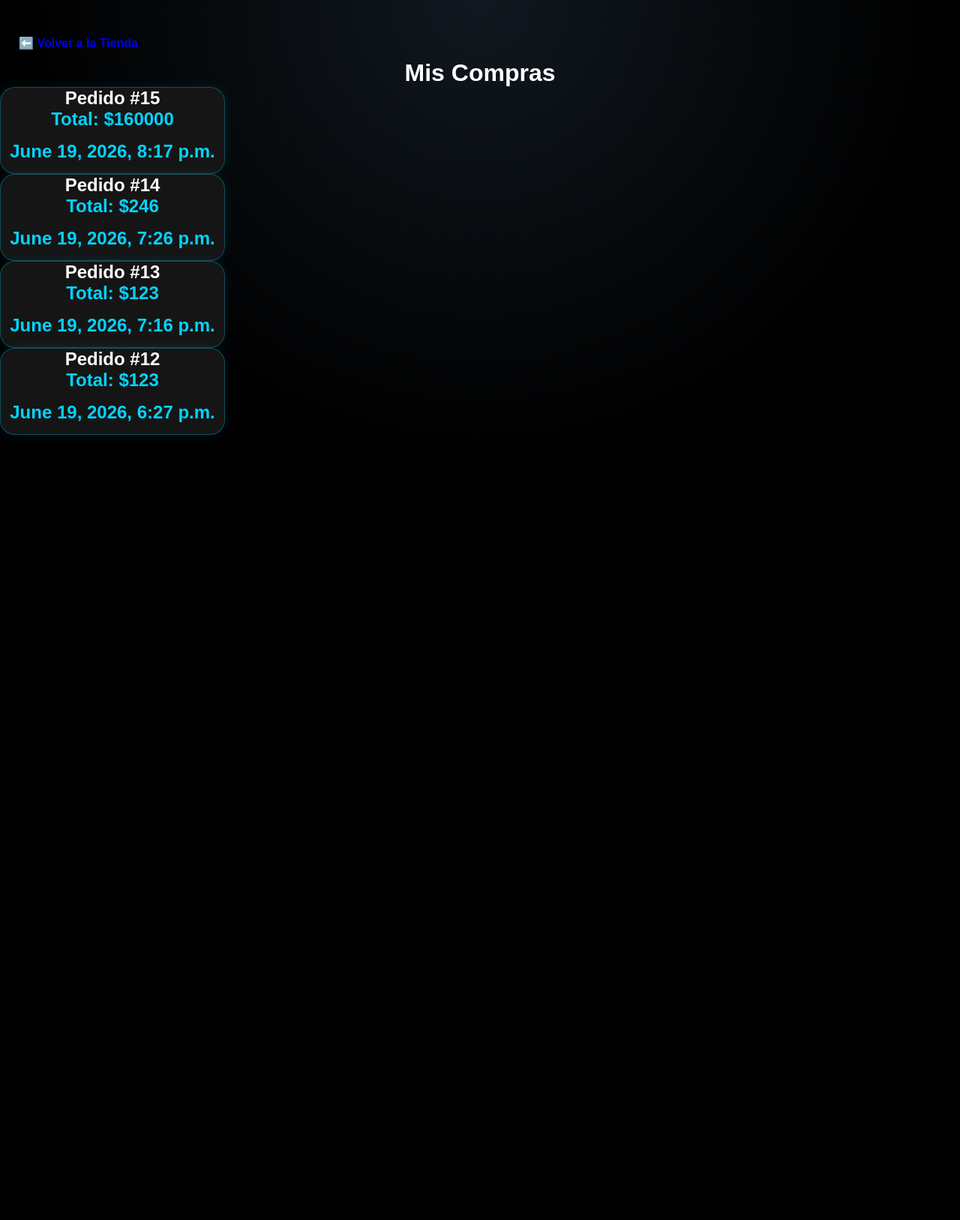
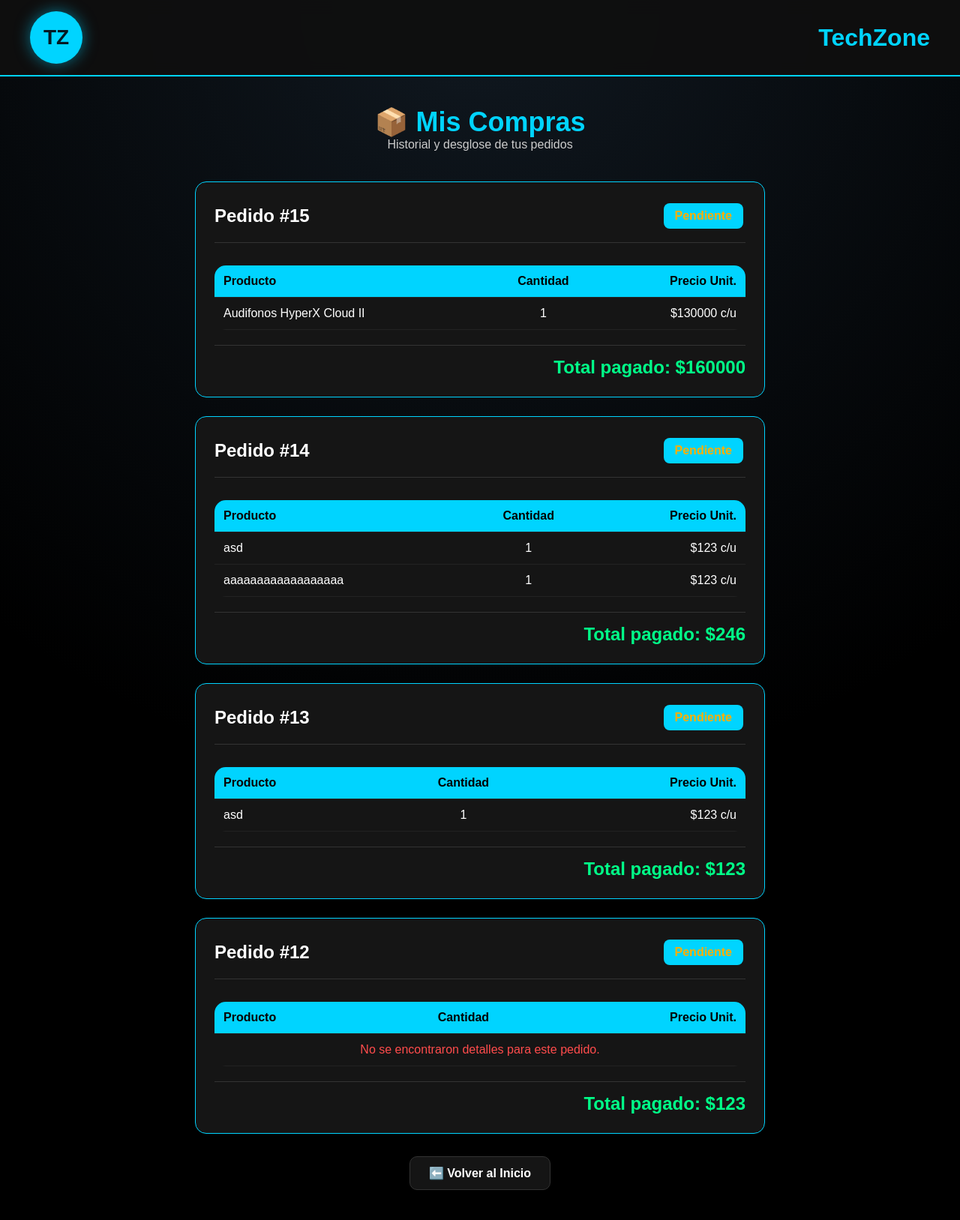
Before and after one commit to striker2992/techzone-ready, a Django app: page /mis-compras/ in a window 1280 px wide. Shown: the whole page at 75% size. Before the commit the page ends 580 px from the top, so only its background shows below. Run offline with Django 5.2, Linux system fonts and the light colour scheme; a user stored in the database is signed in; data comes from the database, SQL or seed files in the repository; both versions use the stored data as it was after the commit.

Commit message:
correcciones 210626

```diff
--- a/templates/admin_panel/crear_producto.html
+++ b/templates/admin_panel/crear_producto.html
@@ -21,8 +21,8 @@
     {% csrf_token %}
 
     <input type="text" name="nombre" placeholder="Nombre del producto" required>
-    <input type="number" name="precio" placeholder="Precio" required>
-    <input type="number" name="stock" placeholder="Stock" required>
+    <input type="number" name="precio" placeholder="Precio" min="0" max="99999999" required>
+    <input type="number" name="stock" placeholder="Stock" min="0" max="10000" required>
 
     <label style="color: white; font-weight: bold; margin-top: 5px;">Categoría:</label>
     <select name="categoria" style="background:#0b0b0b; color:white; border:1px solid #333; padding:15px; border-radius:10px; font-size:16px;" required>
--- a/templates/admin_panel/productos.html
+++ b/templates/admin_panel/productos.html
@@ -44,8 +44,9 @@
             <td style="text-align: center; color: #00d4ff; font-weight: bold;">{{ producto.categoria }}</td> <td style="text-align: center;">${{ producto.precio }}</td>
             <td style="text-align: center;">{{ producto.stock }}</td>
             <td style="text-align: center;">
-                <a href="{% url 'editar_producto' producto.id %}" class="estado-btn estado-preparando">✏️ Editar</a>
-                <a href="{% url 'eliminar_producto' producto.id %}" class="estado-btn" style="background-color: #ff4c4c;" onclick="return confirm('¿Seguro que deseas eliminar este producto?');">🗑️ Eliminar</a>
+                <a href="{% url 'editar_producto' producto.id %}" class="estado-btn" style="background-color: #00d4ff; color: black;">✏️ Editar</a>
+
+                <a href="{% url 'eliminar_producto' producto.id %}" class="estado-btn" style="background-color: #ff4c4c; color: black;" onclick="return confirm('¿Seguro que deseas eliminar este producto?');">🗑️ Eliminar</a>
             </td>
         </tr>
         {% empty %}
--- a/templates/tienda/mis_compras.html
+++ b/templates/tienda/mis_compras.html
@@ -1,43 +1,91 @@
 {% load static %}
-
 <!DOCTYPE html>
 <html lang="es">
 <head>
     <meta charset="UTF-8">
-    <title>Mis Compras</title>
-    <link rel="stylesheet" href="{% static 'css/style.css' %}">
+    <title>Mis Compras | TechZone</title>
+    <link rel="stylesheet" href="{% static 'css/style.css' %}?v=5">
 </head>
-<br><br>
-
-<a href="/" class="btn">
-    ⬅️ Volver a la Tienda
-</a>
-
 <body>
 
-<h1 style="text-align:center;">
-    Mis Compras
-</h1>
+<header>
+    <div class="logo">TZ</div>
+    <h1>TechZone</h1>
+</header>
 
-{% for pedido in pedidos %}
+<section class="admin-container" style="max-width: 800px; padding: 40px 20px;">
 
-<div class="card">
+    <div style="text-align: center; margin-bottom: 40px;">
+        <h1 style="color: #00d4ff; font-size: 36px;">📦 Mis Compras</h1>
+        <p style="color: #ccc;">Historial y desglose de tus pedidos</p>
+    </div>
 
-    <h2>Pedido #{{ pedido.id }}</h2>
+    {% for pedido in pedidos %}
+    <div class="pedido-card">
 
-    <p>Total: ${{ pedido.total }}</p>
+        <div style="display: flex; justify-content: space-between; align-items: center; border-bottom: 1px solid #333; padding-bottom: 15px; margin-bottom: 15px;">
+            <h2 style="color: white; margin: 0;">Pedido #{{ pedido.id }}</h2>
+            <span class="estado-btn estado-{{ pedido.estado|lower }}" style="font-size: 16px; padding: 8px 15px;">
+                {{ pedido.estado }}
+            </span>
+        </div>
 
-    <p>{{ pedido.fecha }}</p>
+        <table style="width: 100%; border-collapse: collapse; margin-bottom: 20px; background: transparent;">
+            <tr style="background: #0b0b0b;">
+                <th style="padding: 12px; text-align: left; color: #080000; border-bottom: 1px solid #222;">Producto</th>
+                <th style="padding: 12px; text-align: center; color: #000000; border-bottom: 1px solid #222;">Cantidad</th>
+                <th style="padding: 12px; text-align: right; color: #000000; border-bottom: 1px solid #222;">Precio Unit.</th>
+            </tr>
 
-</div>
+            {% for detalle in pedido.detallepedido_set.all %}
+            <tr>
+                <td style="padding: 12px; border-bottom: 1px solid #222; color: white;">
+                    {{ detalle.producto.nombre }}
+                </td>
 
-{% empty %}
+                <td style="padding: 12px; text-align: center; border-bottom: 1px solid #222; color: white;">
+                    {{ detalle.cantidad }}
+                </td>
 
-<h3 style="text-align:center;">
-    No tienes compras registradas
-</h3>
+                <td style="padding: 12px; text-align: right; border-bottom: 1px solid #222; color: white;">
+                    ${{ detalle.precio }} c/u
+                </td>
+            </tr>
+            {% empty %}
+            <tr>
+                <td colspan="3" style="padding: 12px; text-align: center; color: #ff4c4c;">
+                    No se encontraron detalles para este pedido.
+                </td>
+            </tr>
+            {% endfor %}
+        </table>
 
-{% endfor %}
+        <div style="text-align: right; border-top: 1px solid #333; padding-top: 15px;">
+            <h3 style="color: #00ff88; font-size: 24px; margin: 0;">
+                Total pagado: ${{ pedido.total }}
+            </h3>
+        </div>
+
+    </div>
+    {% empty %}
+
+    <div style="text-align: center; padding: 50px; background: #111; border: 1px solid #333; border-radius: 15px;">
+        <h2 style="color: #00d4ff; margin-bottom: 15px;">Aún no tienes compras</h2>
+        <p style="color: #aaa; margin-bottom: 20px;">Explora nuestro catálogo y equipa tu setup.</p>
+        <a href="{% url 'inicio' %}" class="btn" style="background: linear-gradient(135deg, #00d4ff, #0099ff); color: white;">
+            🎮 Ir a la tienda
+        </a>
+    </div>
+
+    {% endfor %}
+
+    <div style="text-align: center; margin-top: 30px;">
+        <a href="{% url 'inicio' %}" class="btn" style="background-color: #151515; color: white; border: 1px solid #333;">
+            ⬅️ Volver al Inicio
+        </a>
+    </div>
+
+</section>
 
 </body>
 </html>
--- a/tienda/views.py
+++ b/tienda/views.py
@@ -1,18 +1,20 @@
-from django.shortcuts import render, get_object_or_404
-from .models import Producto, Pedido, DetallePedido
-from django.shortcuts import redirect
+from django.shortcuts import render, get_object_or_404, redirect
 from django.contrib.auth.forms import UserCreationForm
-from django.shortcuts import render, redirect
 from django.db.models import Q
 from django.contrib.auth.decorators import login_required
 from django.contrib.auth.models import User
+from .models import Producto, Pedido, DetallePedido
+
+# ==========================================
+# VISTAS DE LA TIENDA PÚBLICA
+# ==========================================
 
 def inicio(request):
-
     buscar = request.GET.get('buscar')
     categoria = request.GET.get('categoria')
 
-    productos = Producto.objects.all()
+    # Solo mostramos los productos activos (borrado lógico)
+    productos = Producto.objects.filter(activo=True)
 
     if buscar:
         productos = productos.filter(
@@ -21,215 +23,174 @@ def inicio(request):
         )
 
     if categoria:
-        productos = productos.filter(
-            categoria=categoria
-        )
+        productos = productos.filter(categoria=categoria)
 
-    return render(
-        request,
-        'tienda/index.html',
-        {'productos': productos}
-    )
-
+    return render(request, 'tienda/index.html', {'productos': productos})
 
 def producto(request, id):
     producto = get_object_or_404(Producto, id=id)
+    return render(request, 'tienda/producto.html', {'producto': producto})
 
+def contacto(request):
+    return render(request, 'tienda/contacto.html')
 
-    return render(
-    request,
-    'tienda/producto.html',
-    {'producto': producto}
-)
+# ==========================================
+# VISTAS DEL CARRITO Y COMPRAS
+# ==========================================
+
 def carrito(request):
+    carrito = request.session.get('carrito', {})
+    if isinstance(carrito, list): carrito = {}
 
-    ids = request.session.get('carrito', [])
+    productos_carrito = []
+    total = 0
 
-    productos = Producto.objects.filter(id__in=ids)
+    for id_str, cantidad in carrito.items():
+        producto = Producto.objects.filter(id=int(id_str)).first()
+        if producto:
+            subtotal = producto.precio * cantidad
+            total += subtotal
+            productos_carrito.append({
+                'producto': producto,
+                'cantidad': cantidad,
+                'subtotal': subtotal
+            })
 
-    total = sum(producto.precio for producto in productos)
-
-    return render(
-        request,
-        'tienda/carrito.html',
-        {
-            'productos': productos,
-            'total': total
-        }
-)
-
-
+    return render(request, 'tienda/carrito.html', {
+        'productos_carrito': productos_carrito,
+        'total': total
+    })
 
 def agregar_carrito(request, id):
+    carrito = request.session.get('carrito', {})
+    if isinstance(carrito, list): carrito = {}
 
-    carrito = request.session.get('carrito', [])
-
-    carrito.append(id)
+    id_str = str(id)
+    if id_str in carrito:
+        carrito[id_str] += 1
+    else:
+        carrito[id_str] = 1
 
     request.session['carrito'] = carrito
+    return redirect('carrito')
+
+def eliminar_carrito(request, id):
+    carrito = request.session.get('carrito', {})
+    if isinstance(carrito, list): carrito = {}
+
+    id_str = str(id)
+    if id_str in carrito:
+        del carrito[id_str]
+        request.session['carrito'] = carrito
 
     return redirect('carrito')
 
-def eliminar_carrito(request, id):
+def finalizar_compra(request):
+    carrito = request.session.get('carrito', {})
+    if isinstance(carrito, list): carrito = {}
 
-    carrito = request.session.get('carrito', [])
-
-    if id in carrito:
-        carrito.remove(id)
-
-        request.session['carrito'] = carrito
-
+    if not carrito:
         return redirect('carrito')
 
-def registro(request):
+    total = 0
+    productos_a_comprar = []
 
-    if request.method == 'POST':
-        form = UserCreationForm(request.POST)
+    for id_str, cantidad in carrito.items():
+        producto = Producto.objects.filter(id=int(id_str)).first()
+        if producto:
+            total += producto.precio * cantidad
+            productos_a_comprar.append({'producto': producto, 'cantidad': cantidad})
 
-        if form.is_valid():
-            form.save()
-            return redirect('/accounts/login/')
+    pedido = Pedido.objects.create(usuario=request.user, total=total)
 
-    else:
-        form = UserCreationForm(request.POST)
-
-        for campo in form.fields.values():
-            campo.help_text = ''
-
-    return render(
-        request,
-        'registration/registro.html',
-        {'form': form}
-    )
-from .models import Producto, Pedido
-
-def finalizar_compra(request):
-
-
-    ids = request.session.get('carrito', [])
-
-    productos = Producto.objects.filter(
-        id__in=ids
-    )
-
-    total = sum(
-        producto.precio
-        for producto in productos
-    )
-
-    pedido = Pedido.objects.create(
-        usuario=request.user,
-        total=total
-    )
-
-    for producto in productos:
+    for item in productos_a_comprar:
+        producto = item['producto']
+        cantidad = item['cantidad']
 
         DetallePedido.objects.create(
             pedido=pedido,
             producto=producto,
-            precio=producto.precio
+            precio=producto.precio,
+            cantidad=cantidad
         )
-        producto.stock -= 1
+
+        producto.stock -= cantidad
         producto.save()
 
-    request.session['carrito'] = []
-
-    return render(
-        request,
-        'tienda/compra_exitosa.html'
-    )
-
+    request.session['carrito'] = {}
+    return render(request, 'tienda/compra_exitosa.html')
 
 @login_required(login_url='/accounts/login/')
 def mis_compras(request):
+    pedidos = Pedido.objects.filter(usuario=request.user).order_by('-id')
+    return render(request, 'tienda/mis_compras.html', {'pedidos': pedidos})
 
-    pedidos = Pedido.objects.filter(
-        usuario=request.user
-    ).order_by('-id')
+# ==========================================
+# VISTAS DE AUTENTICACIÓN
+# ==========================================
 
-    return render(
-        request,
-        'tienda/mis_compras.html',
-        {
-            'pedidos': pedidos
-        }
-    )
+def registro(request):
+    if request.method == 'POST':
+        form = UserCreationForm(request.POST)
+        if form.is_valid():
+            form.save()
+            return redirect('/accounts/login/')
+    else:
+        form = UserCreationForm(request.POST)
+        for campo in form.fields.values():
+            campo.help_text = ''
+
+    return render(request, 'registration/registro.html', {'form': form})
+
+# ==========================================
+# VISTAS DEL PANEL DE ADMINISTRACIÓN
+# ==========================================
 
 @login_required
-
-
 @login_required
 def panel_admin(request):
-
-
     if not request.user.is_staff:
         return redirect('/')
 
-    total_productos = Producto.objects.count()
+
+    total_productos = Producto.objects.filter(activo=True).count()
+
     total_usuarios = User.objects.count()
     total_pedidos = Pedido.objects.count()
 
-    ventas_totales = sum(
-        pedido.total
-        for pedido in Pedido.objects.all()
-    )
+    ventas_totales = sum(pedido.total for pedido in Pedido.objects.all())
 
-    return render(
-        request,
-        'admin_panel/dashboard.html',
-        {
-            'total_productos': total_productos,
-            'total_usuarios': total_usuarios,
-            'total_pedidos': total_pedidos,
-            'ventas_totales': ventas_totales,
-        }
-    )
+    return render(request, 'admin_panel/dashboard.html', {
+        'total_productos': total_productos,
+        'total_usuarios': total_usuarios,
+        'total_pedidos': total_pedidos,
+        'ventas_totales': ventas_totales,
+    })
 
 @login_required
+@login_required
 def admin_productos(request):
-
     if not request.user.is_staff:
         return redirect('/')
 
-    productos = Producto.objects.all()
+    productos = Producto.objects.filter(activo=True)
 
-    return render(
-        request,
-        'admin_panel/productos.html',
-        {
-            'productos': productos
-        }
-    )
+    return render(request, 'admin_panel/productos.html', {'productos': productos})
 @login_required
 def admin_pedidos(request):
-
-
     if not request.user.is_staff:
         return redirect('/')
 
     pedidos = Pedido.objects.all().order_by('-id')
-
-    return render(
-        request,
-        'admin_panel/pedidos.html',
-        {
-            'pedidos': pedidos
-        }
-    )
-
-
-
+    return render(request, 'admin_panel/pedidos.html', {'pedidos': pedidos})
 
 @login_required
 def admin_usuarios(request):
-
     if not request.user.is_staff:
         return redirect('/')
 
-    return render(
-        request,
-        'admin_panel/usuarios.html'
-    )
+    usuarios = User.objects.all()
+    return render(request, 'admin_panel/usuarios.html', {'usuarios': usuarios})
 
 @login_required
 def crear_producto(request):
@@ -237,13 +198,18 @@ def crear_producto(request):
         return redirect('/')
 
     if request.method == 'POST':
+        precio = float(request.POST.get('precio', 0))
+        stock = int(request.POST.get('stock', 0))
+
+        if precio < 0 or stock < 0:
+            return render(request, 'admin_panel/crear_producto.html', {
+                'error': 'El precio y el stock no pueden ser negativos.'
+            })
+
         if 'imagen' not in request.FILES:
-            return render(
-                request,
-                'admin_panel/crear_producto.html',
-                {'error': 'Debe seleccionar una imagen.'}
-            )
-
+            return render(request, 'admin_panel/crear_producto.html', {
+                'error': 'Debe seleccionar una imagen.'
+            })
 
         Producto.objects.create(
             nombre=request.POST['nombre'],
@@ -256,7 +222,6 @@ def crear_producto(request):
         return redirect('admin_productos')
 
     return render(request, 'admin_panel/crear_producto.html')
-
 
 @login_required
 def editar_producto(request, id):
@@ -278,65 +243,26 @@ def editar_producto(request, id):
         producto.save()
         return redirect('admin_productos')
 
-    return render(
-        request,
-        'admin_panel/editar_producto.html',
-        {'producto': producto}
-    )
+    return render(request, 'admin_panel/editar_producto.html', {'producto': producto})
 
 @login_required
 def eliminar_producto(request, id):
-
-
     if not request.user.is_staff:
         return redirect('/')
 
-    producto = get_object_or_404(
-        Producto,
-        id=id
-    )
-
-    producto.delete()
+    producto = Producto.objects.get(id=id)
+    producto.activo = False
+    producto.save()
 
     return redirect('admin_productos')
 
-
-
-
 @login_required
-def admin_usuarios(request):
-
-
+def cambiar_estado(request, id, estado):
     if not request.user.is_staff:
         return redirect('/')
 
-    usuarios = User.objects.all()
-
-    return render(
-        request,
-        'admin_panel/usuarios.html',
-        {
-            'usuarios': usuarios
-        }
-    )
-@login_required
-def cambiar_estado(request, id, estado):
-
-
-    if not request.user.is_staff:
-        return redirect('/')
-
-    pedido = get_object_or_404(
-        Pedido,
-        id=id
-    )
-
+    pedido = get_object_or_404(Pedido, id=id)
     pedido.estado = estado
     pedido.save()
 
     return redirect('admin_pedidos')
-def contacto(request):
-    return render(
-    request,
-    'tienda/contacto.html'
-    )
```
Also changed, not shown: templates/admin_panel/dashboard.html (+4 -4 lines), templates/admin_panel/editar_producto.html (+4 -4 lines), templates/tienda/carrito.html (+12 -17 lines), tienda/models.py (+9 -17 lines), db.sqlite3, media/productos/Captura_de_pantalla_2026-05-17_051319.png (added), media/productos/Captura_de_pantalla_2026-05-17_051319_S18FGtN.png (added), media/productos/Captura_de_pantalla_2026-05-17_051319_Wz82o9g.png (added), tienda/migrations/0009_alter_producto_imagen_alter_producto_nombre_and_more.py (added), tienda/migrations/0010_detallepedido_cantidad.py (added), tienda/migrations/0011_producto_activo.py (added).
